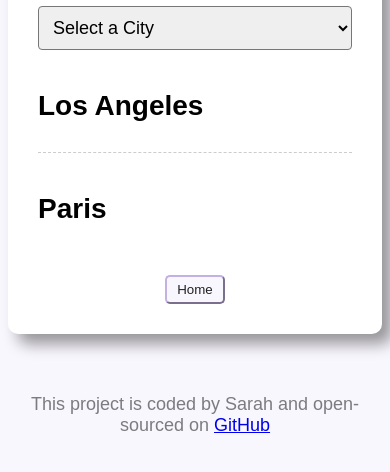
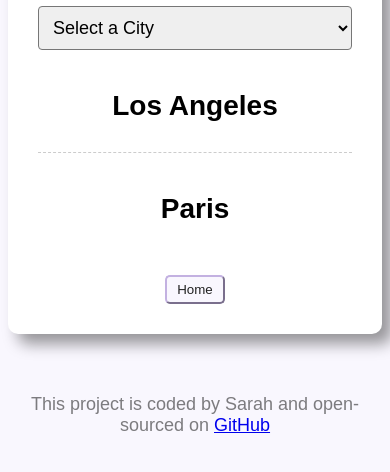
Before and after one commit to sarahvue/worldClock, a plain HTML site: page index.html in a window 390 px wide. Shown: the part 174-646 px from the top of the page. Drawn offline with nearby package versions, Linux system fonts and the light colour scheme; a script that the page names is missing.

Commit message:
updated mobile css

```diff
--- a/src/styles.css
+++ b/src/styles.css
@@ -35,7 +35,7 @@ select {
   display: flex;
   justify-content: space-between;
   margin: 20px 0;
-  border-bottom: 1.5px dashed rgba(0,0,0,0.2);
+  border-bottom: 1.5px dashed rgba(0, 0, 0, 0.2);
   padding: 20px 0;
 }
 
@@ -46,7 +46,6 @@ select {
 .date {
   opacity: 0.7;
 }
-
 
 .time {
   font-size: 48px;
@@ -65,7 +64,7 @@ button {
   margin: 0 auto;
   background-color: #f9f7fe;
   border-radius: 5px;
-  border-color: #C3B1E1;
+  border-color: #c3b1e1;
 }
 
 button a {
@@ -76,5 +75,23 @@ button a {
 footer {
   text-align: center;
   font-size: 18px;
-  color: rgba(0,0,0,0.5);
+  color: rgba(0, 0, 0, 0.5);
 }
+
+/* Mobile */
+@media only screen and (max-width: 600px) {
+  .city {
+    display: flex;
+    flex-direction: column;
+    justify-content: center;
+    align-items: center;
+  }
+
+  .city h2 {
+    text-align: center;
+  }
+
+  .date {
+    text-align: center;
+  }
+}
```
